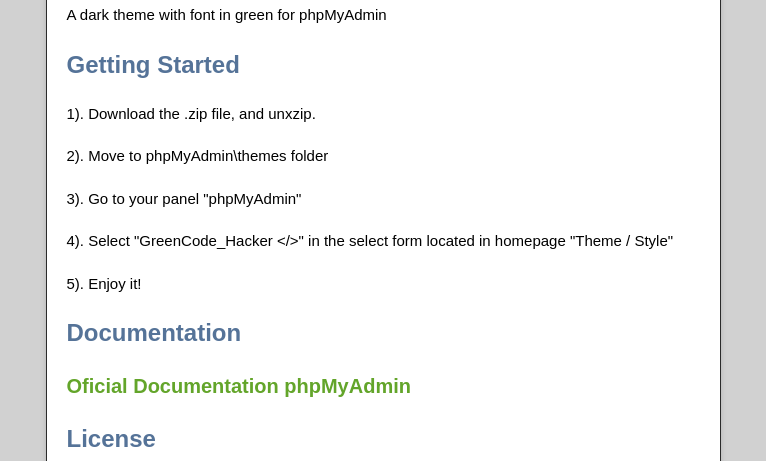
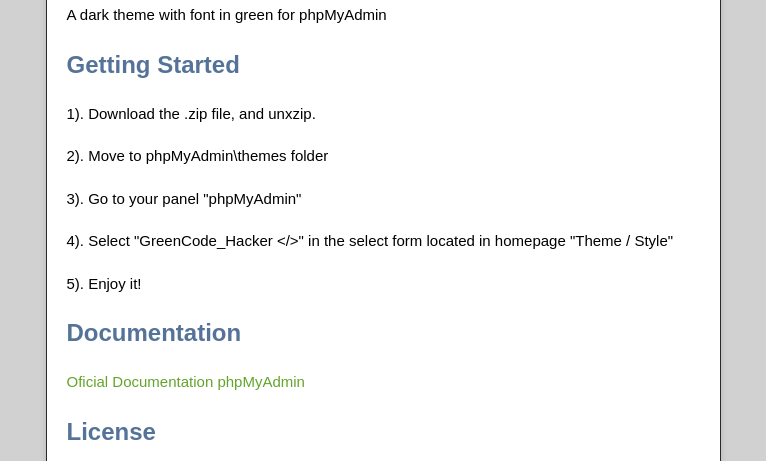
Before and after one commit to zipus/greencode_hacker, a plain HTML site: page index.html in a window 1280 px wide. Shown: the part 339-800 px from the top of the page, without its empty margins (257-1023 px from the left). Drawn offline with nearby package versions, Linux system fonts and the light colour scheme.

Commit message:
Update index.html style

```diff
--- a/index.html
+++ b/index.html
@@ -54,7 +54,7 @@
 
 <h2>Documentation</h2>
 
-<h3><a href="http://www.phpmyadmin.net/home_page/themes.php">Oficial Documentation phpMyAdmin</a></h3>
+<p><a href="http://www.phpmyadmin.net/home_page/themes.php">Oficial Documentation phpMyAdmin</a></p>
 
 <h2>License</h2>
 
```
